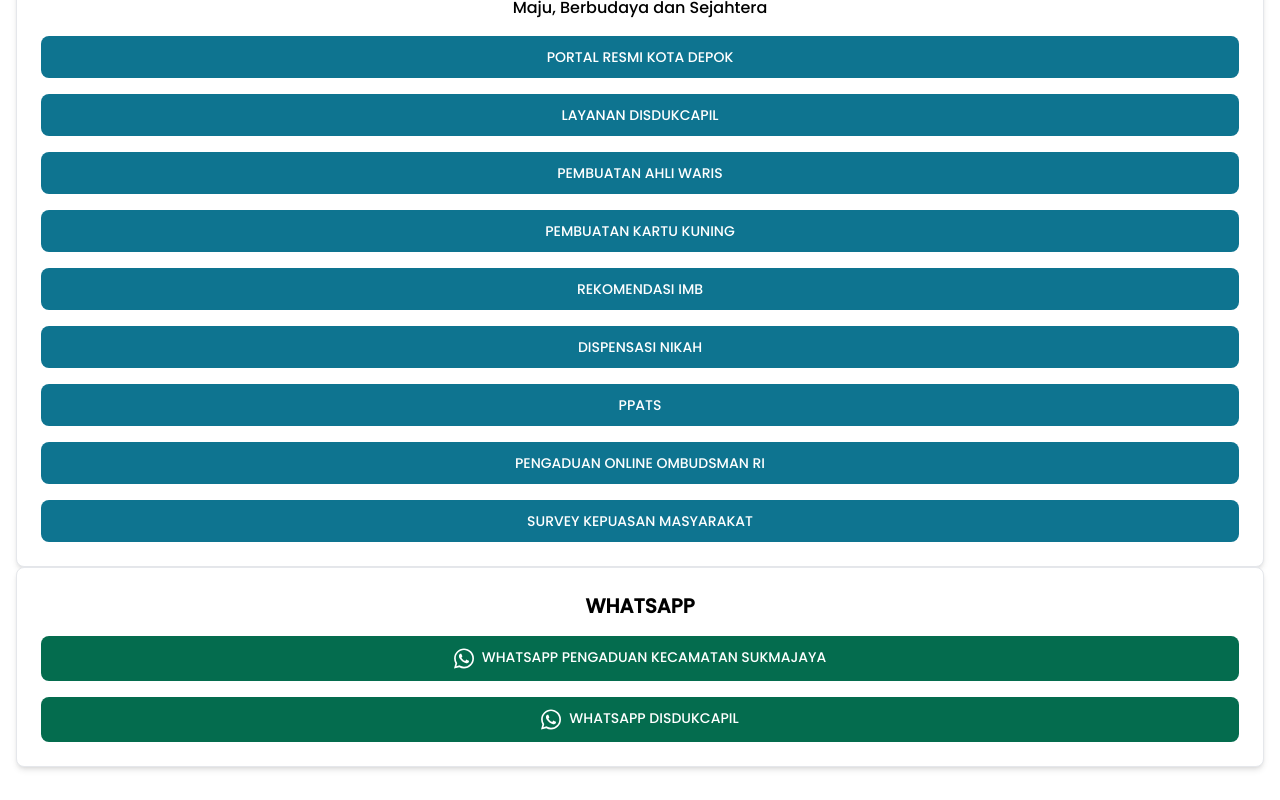
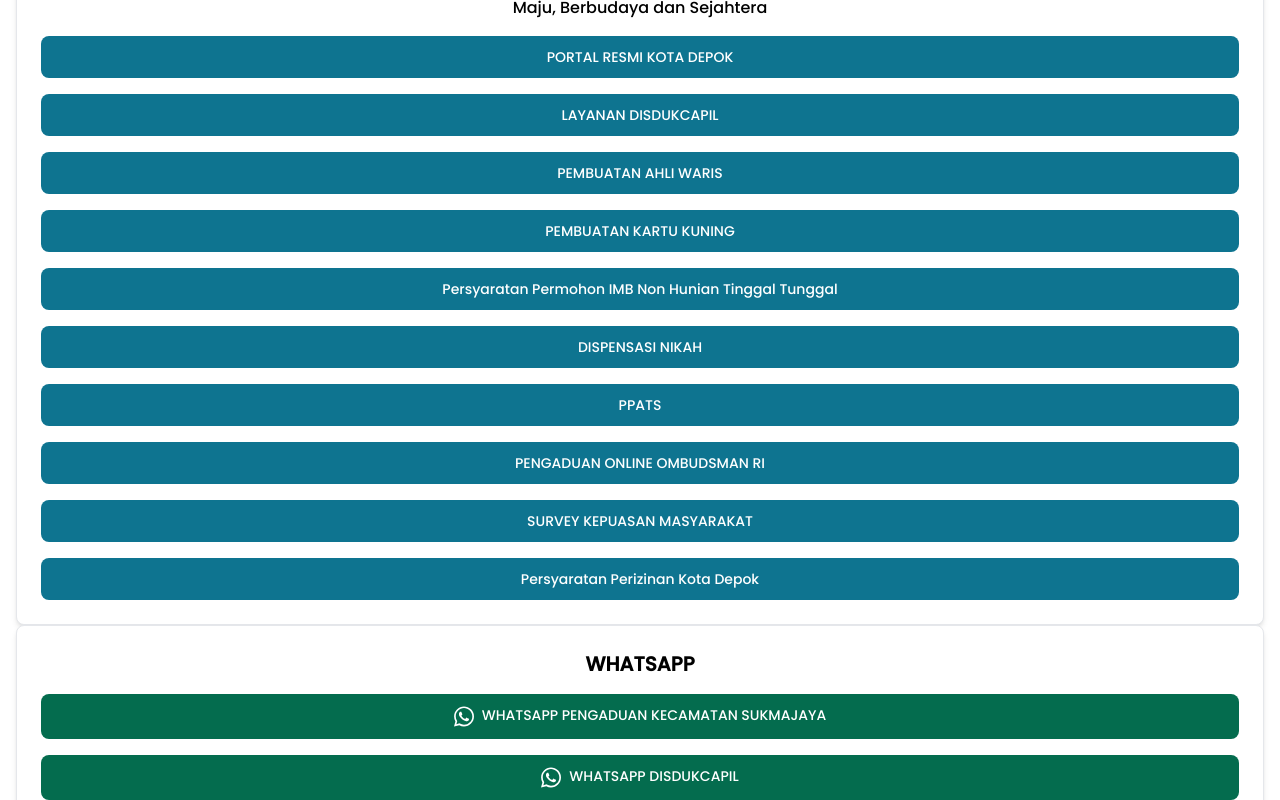
Before and after one commit to alfitosantosa/linktree-kecamatan-sukmajaya, a React (Vite) app: page / in a window 1280 px wide. Shown: the part 393-1193 px from the top of the page. Built offline with nearby package versions, Linux system fonts and the light colour scheme.

Commit message:
pushing data link

```diff
--- a/src/App.jsx
+++ b/src/App.jsx
@@ -42,7 +42,7 @@
               href="
 https://drive.google.com/drive/folders/1-DBoY28fKEAu95GbywL_JCjO9Efg2Fwf"
             >
-              REKOMENDASI IMB
+              Persyaratan Permohon IMB Non Hunian Tinggal Tunggal
             </Button>
             <Button
               href="
@@ -59,6 +59,9 @@
             </Button>
             <Button href="https://forms.gle/19nzQamdrJoU8xnV9">
               SURVEY KEPUASAN MASYARAKAT
+            </Button>
+            <Button href="https://perizinanonline.depok.go.id/index.php/persyaratan">
+              Persyaratan Perizinan Kota Depok
             </Button>
           </Card>
           <Card>
```
